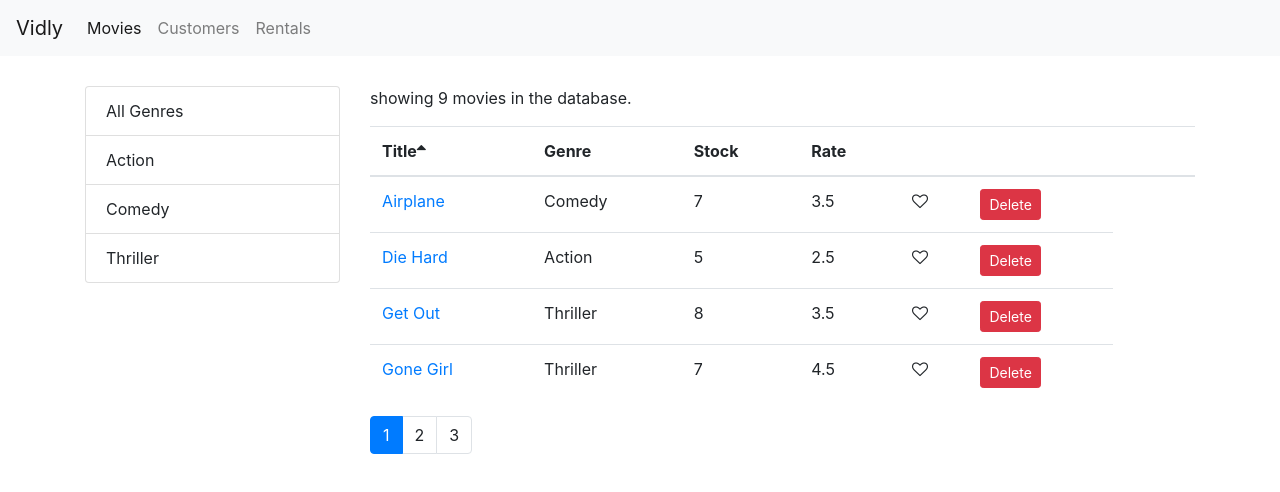
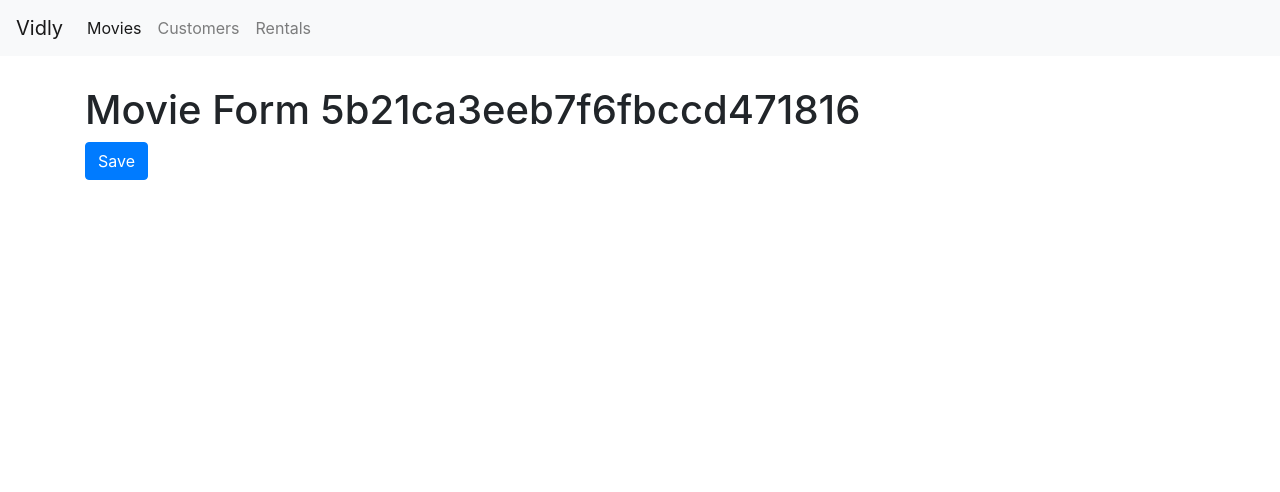
Before and after one commit to shiwen-cheng/vidly, a React (Create React App) app: page /movies/5b21ca3eeb7f6fbccd471816 in a window 1280 px wide. Shown: the top 492 px of the page. Built offline with nearby package versions, Linux system fonts and the light colour scheme.

Commit message:
add movieForm.

```diff
--- a/src/App.js
+++ b/src/App.js
@@ -5,6 +5,7 @@
 import Rentals from "./components/rentals";
 import NotFound from "./components/notFound";
 import NavBar from "./components/navBar";
+import MovieForm from "./components/movieForm";
 import "./App.css";
 
 function App() {
@@ -14,6 +15,7 @@
       <main className="container">
         <Switch>
           {/* Route[path][component]*4 */}
+          <Route path="/movies/:id" component={MovieForm} />
           <Route path="/movies" component={Movies} />
           <Route path="/customers" component={Customers} />
           <Route path="/rentals" component={Rentals} />
--- a/src/components/movieForm.jsx
+++ b/src/components/movieForm.jsx
@@ -1,11 +1,16 @@
 import React from "react";
 
-const MovieForm = (props) => {
+const MovieForm = ({ match, history }) => {
   return (
-    <React.Fragment>
-      <h1>id</h1>
-      <button>Save</button>
-    </React.Fragment>
+    <div>
+      <h1>Movie Form {match.params.id}</h1>
+      <button
+        className="btn btn-primary"
+        onClick={() => history.push("/movies")}
+      >
+        Save
+      </button>
+    </div>
   );
 };
 
```
